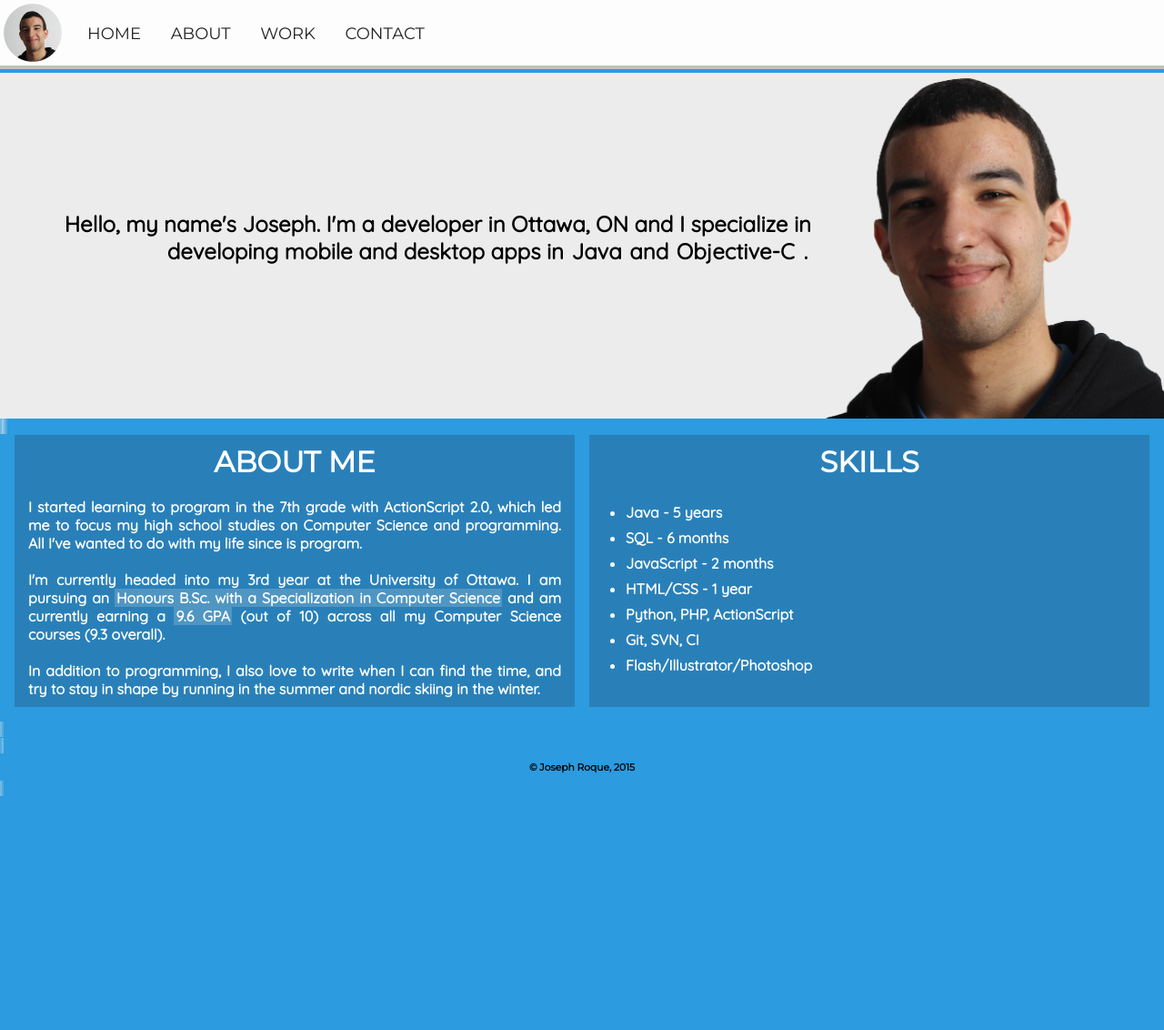
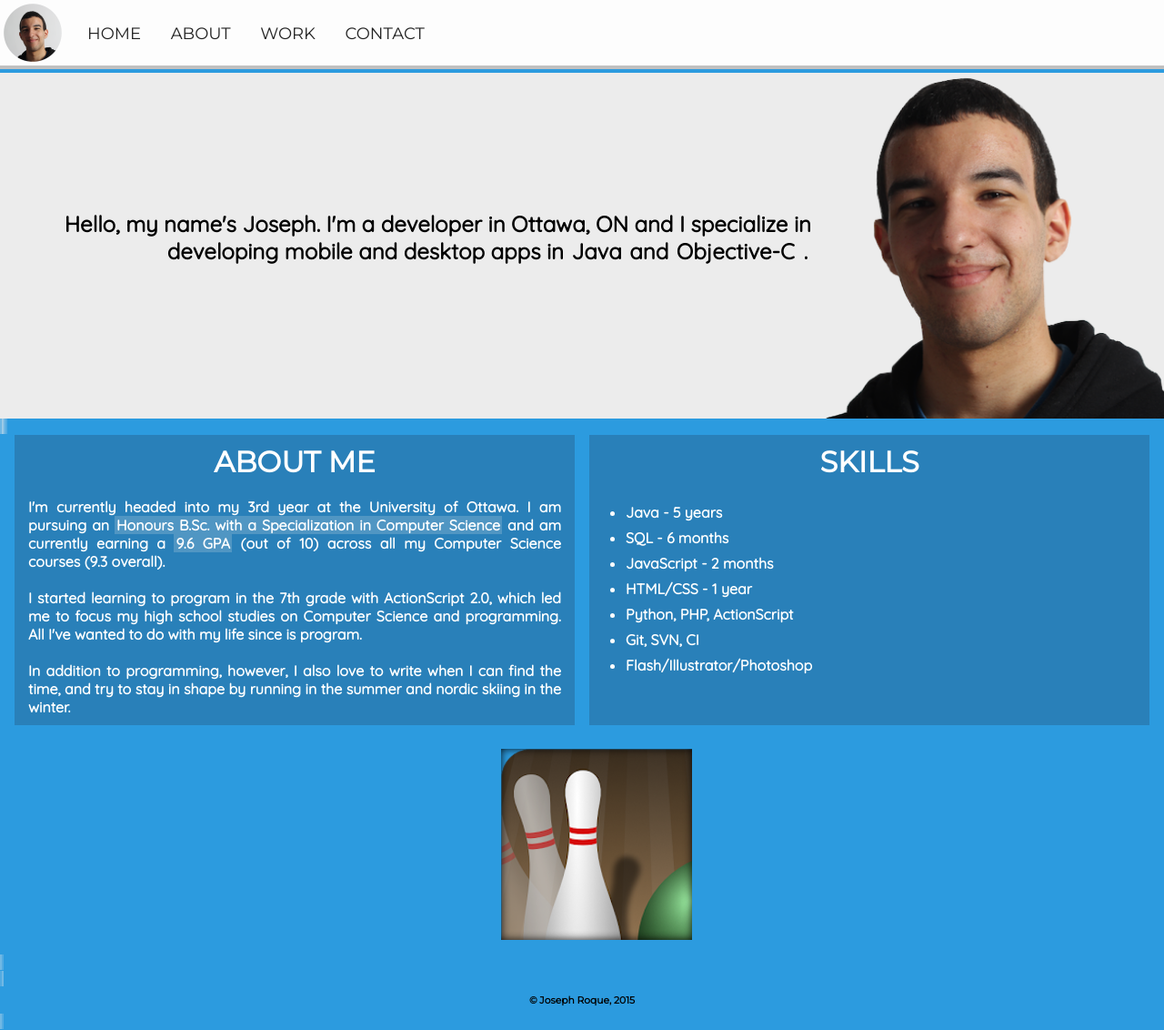
Before and after one commit to joseph-roque/joseph-roque.github.io, a Jekyll site: the page built from index.html, in a window 1280 px wide and 1132 px high. Shown: the whole window at 91% size. Built offline with Jekyll 4.4.1, drawn with Linux system fonts in a browser that asks for light colours; nearby versions of some CDN libraries.

Commit message:
Setting up work layout

```diff
--- a/css/main.css
+++ b/css/main.css
@@ -167,7 +167,7 @@ img.nav-profile-img {
 .left-container {
     background-color:#2980b9;
     float:left;
-    margin: 0px 8px 16px 16px;
+    margin: 0 8px 16px 16px;
     flex: 1;
 
     /* Firefox */
@@ -183,7 +183,7 @@ img.nav-profile-img {
 .right-container {
     background-color:#2980b9;
     float:right;
-    margin: 0px 16px 16px 8px;
+    margin: 0 16px 16px 8px;
     flex: 1;
 
     /* Firefox */
@@ -197,10 +197,38 @@ img.nav-profile-img {
 }
 
 .full-container {
-    background-color:#2980b9;
+    background-color:#2c9bdf;
     clear:both;
-    float:center;
     width:100%;
+    margin:0 16px 16px 16px;
+}
+
+.flex-list {
+    padding:0;
+    margin:0;
+    list-style:none;
+
+    display: -webkit-box;
+    display: -moz-box;
+    display: -ms-flexbox;
+    display: -webkit-flex;
+    display: flex;
+
+    -webkit-flex-flow: row wrap;
+    justify-content: space-around;
+}
+
+.flex-item {
+    background: #000;
+    padding: 5px;
+    width: 200px;
+    height: 200px;
+    margin-top: 10px;
+    box-shadow: inset 0px 0px 10px rgba(0,0,0,0.9);
+}
+
+.work-bowling {
+    background: url("../assets/work/bowling.png")
 }
 
 footer.site-footer {
--- a/index.html
+++ b/index.html
@@ -24,9 +24,9 @@ title: Joseph Roque | Developer
 <div id="about" class="split-wrapper">
     <div class="left-container">
         <h1 class="container-title uppercase">About me </h1>
+        <p class="container-body">I'm currently headed into my 3rd year at the University of Ottawa. I am pursuing an <strong>Honours B.Sc. with a Specialization in Computer Science</strong> and am currently earning a <strong>9.6 GPA</strong> (out of 10) across all my Computer Science courses (9.3 overall).</p>
         <p class="container-body">I started learning to program in the 7th grade with ActionScript 2.0, which led me to focus my high school studies on Computer Science and programming. All I've wanted to do with my life since is program.</p>
-        <p class="container-body">I'm currently headed into my 3rd year at the University of Ottawa. I am pursuing an <strong>Honours B.Sc. with a Specialization in Computer Science</strong> and am currently earning a <strong>9.6 GPA</strong> (out of 10) across all my Computer Science courses (9.3 overall).</p>
-        <p class="container-body">In addition to programming, I also love to write when I can find the time, and try to stay in shape by running in the summer and nordic skiing in the winter.</p>
+        <p class="container-body">In addition to programming, however, I also love to write when I can find the time, and try to stay in shape by running in the summer and nordic skiing in the winter.</p>
     </div>
 
     <div class="right-container">
@@ -43,20 +43,36 @@ title: Joseph Roque | Developer
     </div>
 </div>
 
+<!-- Work -->
 
-<!-- Work -->
+<div id="work" class="full-container">
+    <ul class="flex-list">
+        <li class="flex-item work-bowling"></li>
+    </ul>
+</div>
+
+<!--
+
+Items:
+1. 5 Pin Bowling Companion
+2. Partners
+3. 12 Days of Beardmas
+4. Lead the Bunny
+5. 21st Century Learner
+6. The Tinies
+7. Logos & Posters
+8. Creative Writing
+
+-->
 
 <!-- Contact -->
 
 <!--
 
-Items:
-1. 5 Pin Bowling Companion
-2. 12 Days of Beardmas
-3. Lead the Bunny
-4. 21st Century Learner
-5. The Tinies
-6. Logos & Posters
-7. Creative Writing
+1. Github
+2. LinkedIn
+3. Twitter
+4. Facebook
+5. Email
 
 -->
```
